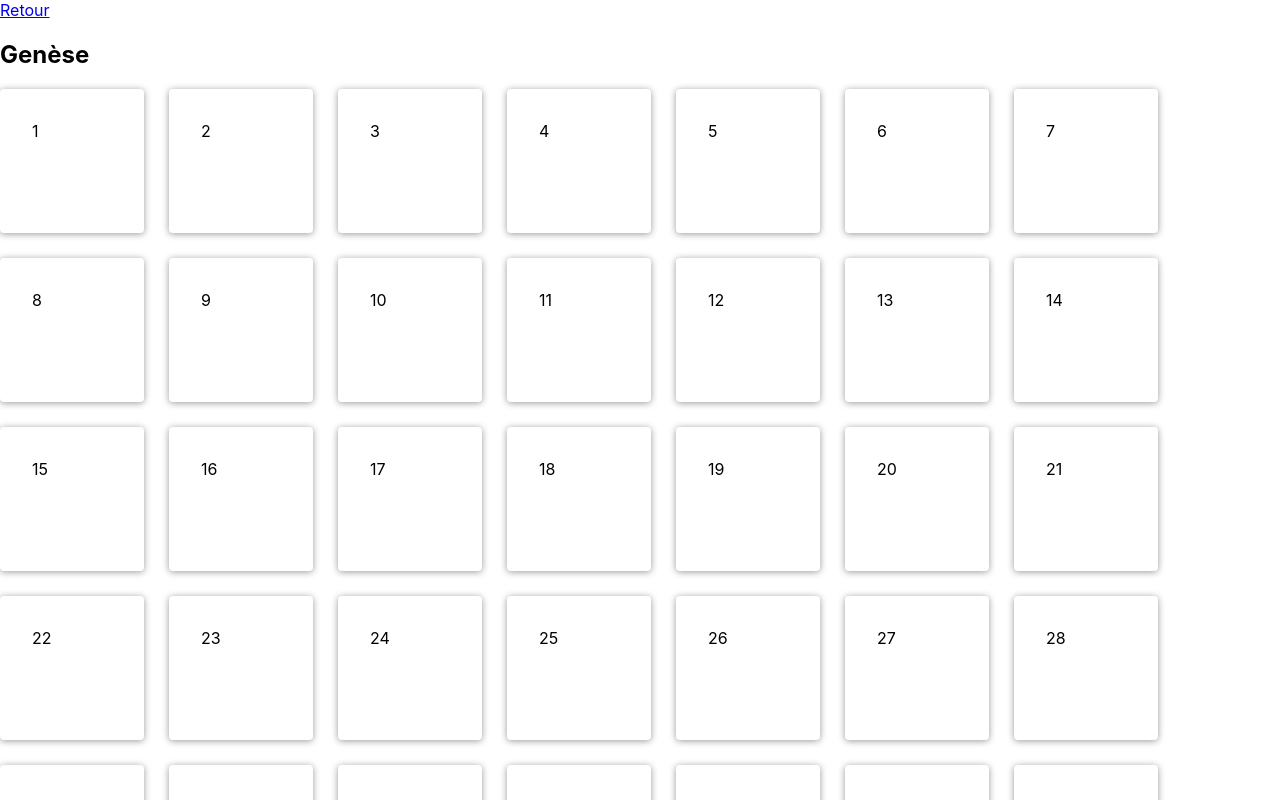
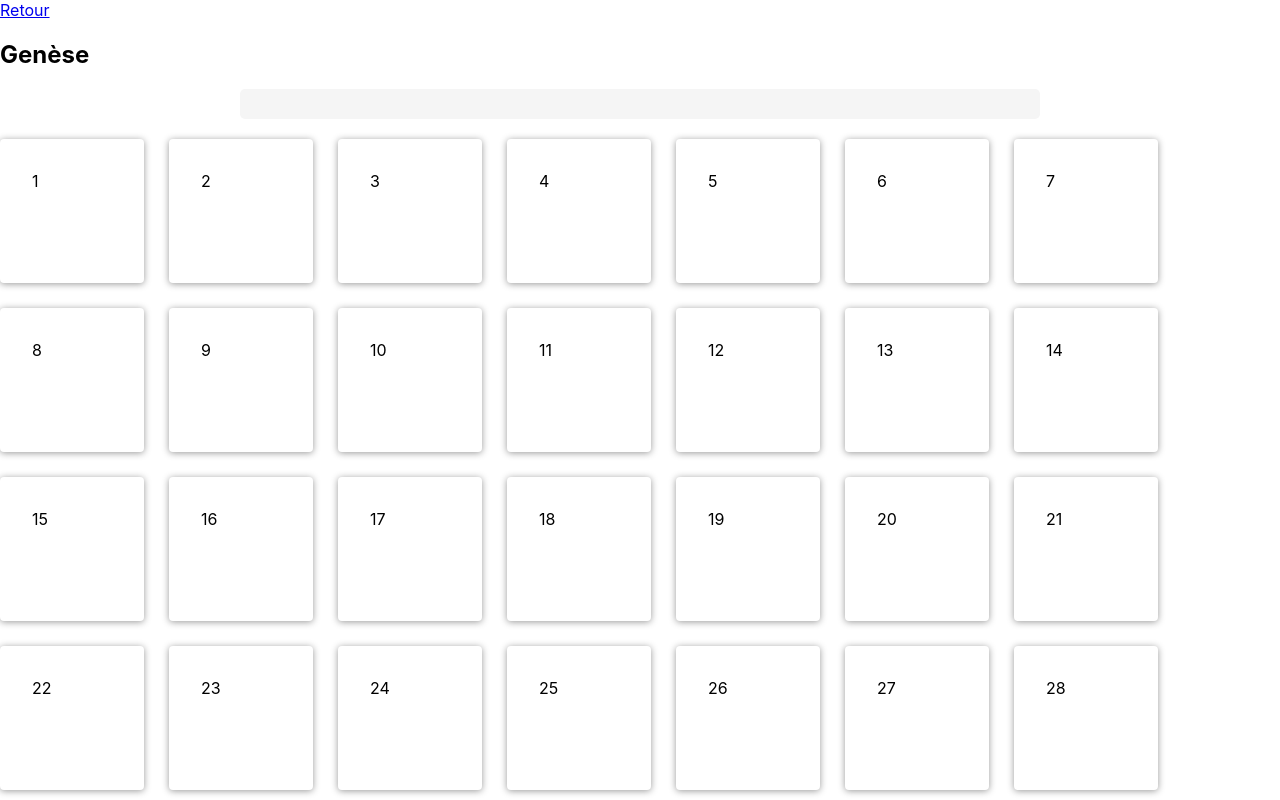
Before and after one commit to kaliacad/bible-tracker, a React (Create React App) app: page /books/1 in a window 1280 px wide. Shown: the top 800 px of the page. Built offline with nearby package versions, Linux system fonts and the light colour scheme.

Commit message:
Add ProgressBar

```diff
--- a/src/components/BookDetails.js
+++ b/src/components/BookDetails.js
@@ -1,6 +1,7 @@
 import { Link, useParams } from "react-router-dom";
 import { useState } from "react";
 import { books } from "../data/books";
+import ProgressBar from './ProgressBar/ProgressBar';
 
 export default function BookDetails() {
   const { slug } = useParams()
@@ -27,11 +28,14 @@ export default function BookDetails() {
     }
 
   }
-
+    const progressionLecture = Math.round((selecteds.length / book.chapter) * 100);
   return (
     <>
       <Link to="/">Retour</Link>
       <h2>{book.title}</h2>
+      <div className="container-progress">
+      <ProgressBar percentage={progressionLecture} className="my-custom-class" />
+      </div>
       <div
         style={{
           display: 'flex',
--- /dev/null
+++ b/src/components/ProgressBar/ProgressBar.css
@@ -0,0 +1,35 @@
+/* ProgressBar.css*/
+.container-progress{
+    position:sticky;
+    top: 2px;
+    left: 1px;
+      display: flex;
+      justify-content: center;
+      align-items: center;
+      margin:20px 0;
+  }
+  .progress-bar-container {
+
+      width: 100vh; /* Largeur de la barre de progression */
+      height: 30px; /* Hauteur de la barre de progression */
+      background-color: #f5f5f5; /* Couleur de fond */
+      border-radius: 5px; /* Coins arrondis */
+    }
+
+    .progress-bar {
+      height: 100%; /* Hauteur de la barre de progression */
+      background-color: #81da79; /* Couleur de remplissage */
+      border-radius: 5px; /* Coins arrondis */
+    }
+
+    .progress-bar.red {
+      background-color: rgba(255, 0, 0, 0.712);
+  }
+
+  .progress-bar.orange {
+      background-color: rgb(247, 138, 36);
+  }
+
+  .progress-bar.green {
+      background-color: rgb(104, 182, 104);
+  }
--- /dev/null
+++ b/src/components/ProgressBar/ProgressBar.js
@@ -0,0 +1,18 @@
+import React from 'react';
+import './ProgressBar.css';
+
+function ProgressBar({ percentage, className }) {
+    // Déterminer la classe de couleur en fonction de la valeur de pourcentage
+    const barColorClass =
+        percentage < 50 ? 'red' :
+        percentage < 80 ? 'orange' :
+        'green';
+
+    return (
+        <div className={`progress-bar-container ${className}`}>
+            <div className={`progress-bar ${barColorClass}`} style={{ width: `${percentage}%` }}></div>
+        </div>
+    );
+}
+
+export default ProgressBar;
```
